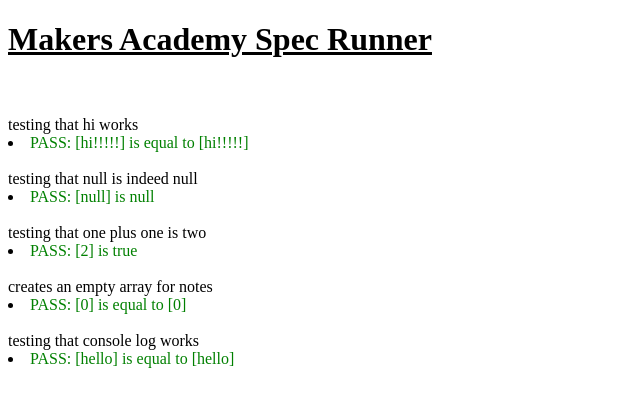
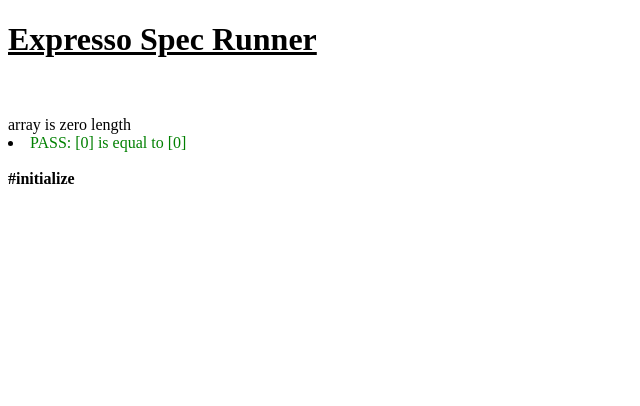
Before and after one commit to puyanwei/cypress-testing-notes-app, a website: page specRunner.html in a window 1280 px wide. Shown: the whole page, without its empty margins (0-640 px from the left). Drawn offline with Linux system fonts and the light colour scheme.

Commit message:
created a describe block

```diff
--- a/expresso/expresso.js
+++ b/expresso/expresso.js
@@ -50,3 +50,14 @@
     }
   }
 };
+
+var describe = function(description, test) {
+  document.getElementById("output").innerHTML += "<b>" + description + "</b>";
+  try {
+    test;
+  } catch (err) {
+    document.getElementById("output").innerHTML +=
+      "<b>⚠️" + "</b><br> <ul> error: " + err.message + "</ul><br>";
+    console.error(err);
+  }
+};
--- a/lib/note-model.js
+++ b/lib/note-model.js
@@ -2,6 +2,7 @@
   this.list = [];
 };
 
-Notes.prototype.test = function() {
-  return "hello";
+Notes.prototype.addNote = function() {
+  note = new Note();
+  this.list.push(note);
 };
--- a/specRunner.html
+++ b/specRunner.html
@@ -2,10 +2,10 @@
 <html>
   <head>
     <meta charset="utf-8">
-    <title>Makers Academy Spec Runner</title>
+    <title>Expresso Spec Runner</title>
   </head>
   <body>
-<h1><u>Makers Academy Spec Runner</u></h1>
+<h1><u>Expresso Spec Runner</u></h1>
 <br>
 <br>
 <div id="output"></div>
--- a/tests/expresso-test.js
+++ b/tests/expresso-test.js
@@ -1,5 +1,14 @@
-expect.isEqual("testing that hi works", exclaim("hi"), "hi!!!!!");
+// expect.isEqual("testing that hi works", exclaim("hi"), "hi!!!!!");
+//
+// describe(
+//   "testinsdgnlsdg",
+//   expect.isNull("testing that null is indeed null", null)
+// );
+//
+// expect.isTrue("testing that one plus one is two", 1 + 1 == 2);
+var notes = new Notes();
 
-expect.isNull("testing that null is indeed null", null);
-
-expect.isTrue("testing that one plus one is two", 1 + 1);
+describe(
+  "#initialize",
+  expect.isEqual("array is zero length", notes.list.length, 0)
+);
--- a/tests/note-model-test.js
+++ b/tests/note-model-test.js
@@ -1,3 +1,3 @@
-notes = new Notes();
-expect.isEqual("creates an empty array for notes", notes.list.length, 0);
-expect.isEqual("testing that console log works", notes.test(), "hello");
+// notes = new Notes();
+// expect.isEqual("creates an empty list for notes", notes.list.length, 0);
+// expect.isEqual("adds a note to the list", notes.addNote(), "hello");
```
